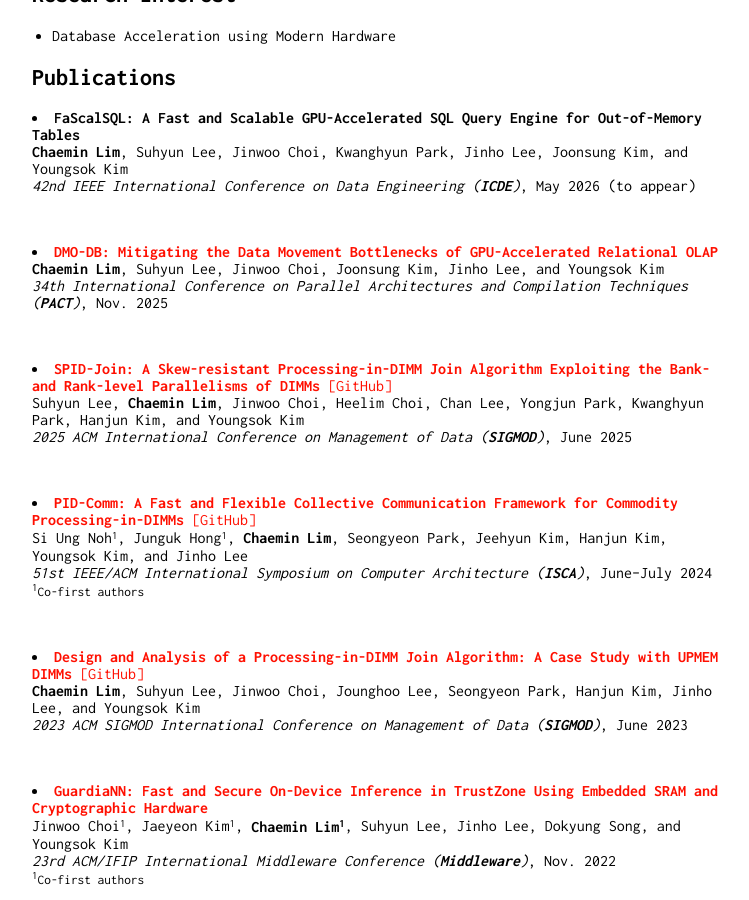
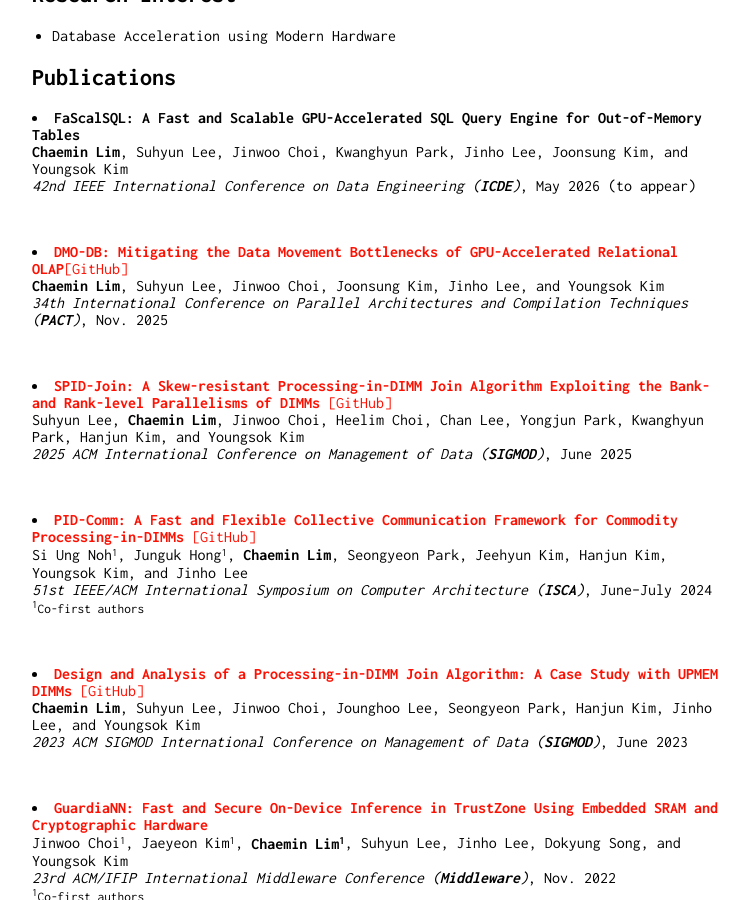
Before and after one commit to janoslim/janoslim.github.io, a Jekyll site: the page built from index.md, in a window 1280 px wide and 900 px high, scrolled down 333 px. Shown: the whole window, without its empty margins (258-1007 px from the left). Built offline with Jekyll 4.4.1, drawn with Linux system fonts in a browser that asks for light colours; our own code applies the rules of GitHub Pages for plain Markdown files.

Commit message:
Update index.md

```diff
--- a/index.md
+++ b/index.md
@@ -25,7 +25,8 @@
 </li>
 <br>
 <li>
- <b><a href="https://ieeexplore.ieee.org/document/11282501">DMO-DB: Mitigating the Data Movement Bottlenecks of GPU-Accelerated Relational OLAP</a></b><br>
+ <b><a href="https://ieeexplore.ieee.org/document/11282501">DMO-DB: Mitigating the Data Movement Bottlenecks of GPU-Accelerated Relational OLAP</a></b><a href="https://github.com/yonsei-hpcp/fascalsql">[GitHub]</a>
+ <br>
 <b>Chaemin Lim</b>, Suhyun Lee, Jinwoo Choi, Joonsung Kim, Jinho Lee, and Youngsok Kim<br>
 <i>34th International Conference on Parallel Architectures and Compilation Techniques (<b>PACT</b>)</i>, Nov. 2025<br>
 </li>
```
